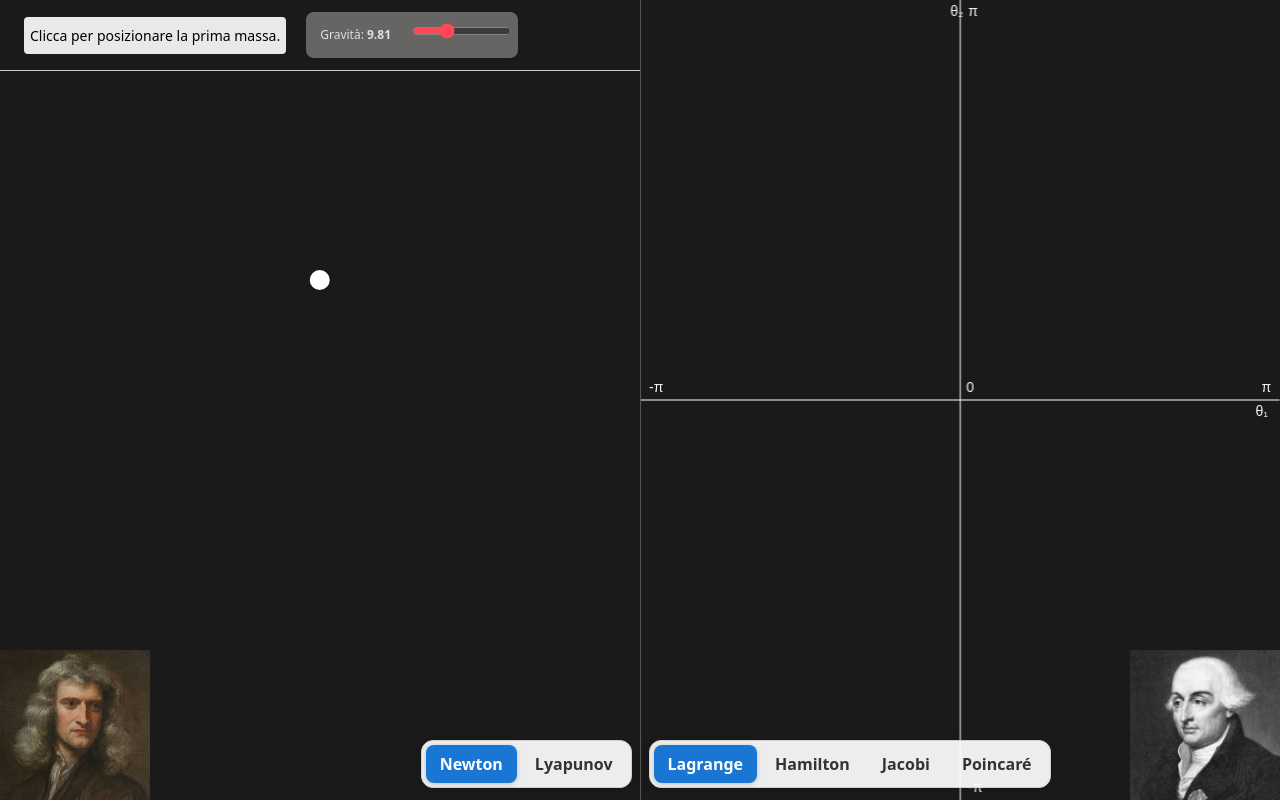
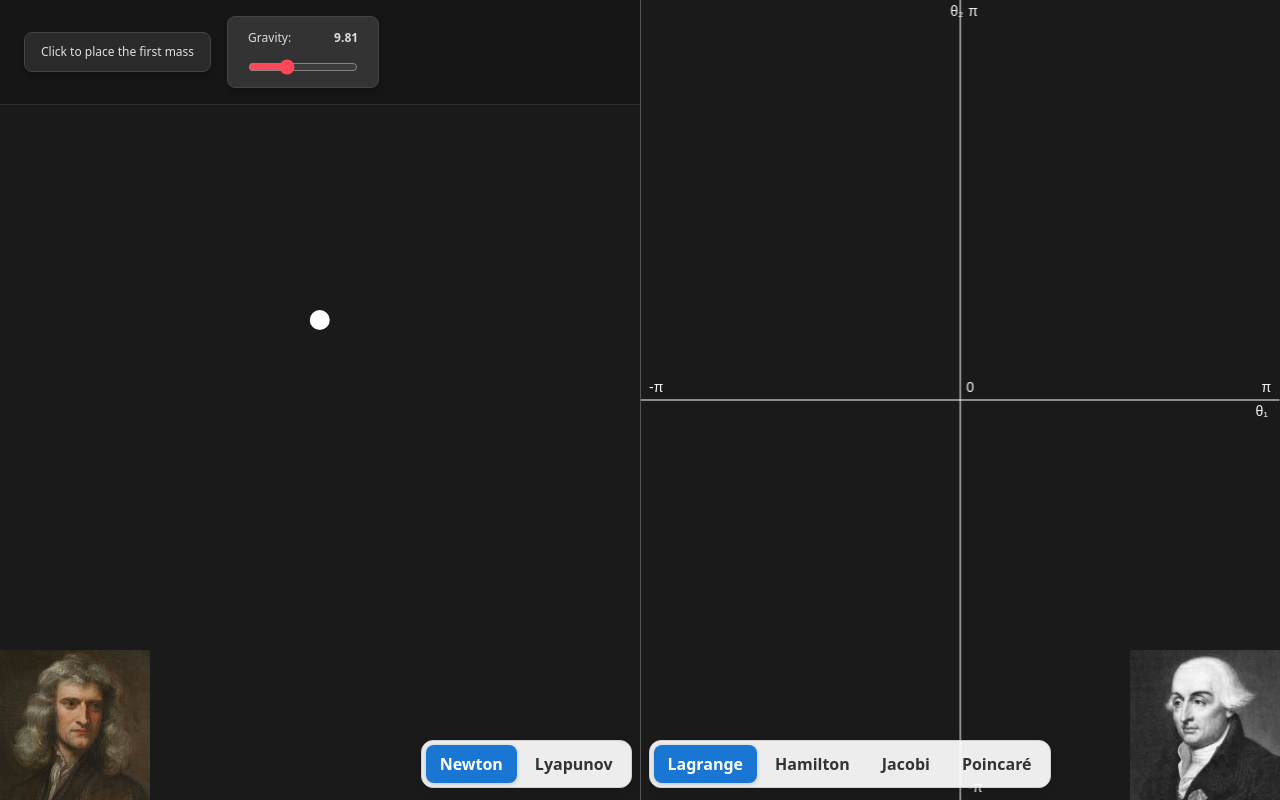
Before and after one commit to MarcoMarcoulli/LagrangeLab, a React (Vite) app in the folder lagrange-lab/: page / in a window 1280 px wide. Built offline with nearby package versions, Linux system fonts and the light colour scheme.

Commit message:
UI controls refinements

```diff
--- a/lagrange-lab/src/app/App.tsx
+++ b/lagrange-lab/src/app/App.tsx
@@ -19,6 +19,7 @@ function App()
     addChaosSwarm : internalAddChaosSwarm,
     togglePause,
     reset,
+    restart,
     } = usePendulumSimulation();
 
   const handleGravityChange = useCallback((newG: number) => {
@@ -53,6 +54,7 @@ function App()
     addChaosSwarm: handleAddChaosSwarm,
     togglePause,
     reset,
+    restart,
     gravity,
     onGravityChange: handleGravityChange,
   };
--- a/lagrange-lab/src/components/abstract/AbstractPanel.tsx
+++ b/lagrange-lab/src/components/abstract/AbstractPanel.tsx
@@ -23,7 +23,6 @@ function AbstractPanel({ simulations }: AbstractPanelProps) {
     if (!div) return;
 
     const handleNativeWheel = (e: WheelEvent) => {
-      // Ferma lo scroll della pagina e lo zoom (Ctrl + Rotella)
       e.preventDefault();
     };
 
--- a/lagrange-lab/src/components/physical/Lyapunov/LyapunovPanel.tsx
+++ b/lagrange-lab/src/components/physical/Lyapunov/LyapunovPanel.tsx
@@ -8,7 +8,6 @@ import type { Point } from '../../../types/Geometry';
 import { useCanvasViewport } from '../../../hooks/useCanvasViewport';
 import { drawMass, drawPivot, drawRod } from '../../../utils/Draw/DrawUtils';
 
-// Importiamo i renderer dal nuovo file unificato
 import {
   renderSimplePendulumScene,
   renderDoublePendulumScene
@@ -36,6 +35,7 @@ type LyapunovPanelProps = {
   ) => void;
   togglePause: () => void;
   reset: () => void;
+  restart: () => void;
 };
 
 export default function LyapunovPanel({
@@ -47,6 +47,7 @@ export default function LyapunovPanel({
   addChaosSwarm,
   togglePause,
   reset,
+  restart,
 }: LyapunovPanelProps) {
 
   const [canvasSize, setCanvasSize] = useState({ width: 0, height: 0 });
@@ -66,15 +67,16 @@ export default function LyapunovPanel({
   }), [canvasSize.width, canvasSize.height]);
 
   const instructionMessage = useMemo(() => {
-    if (!mass1) {
+    if (!mass1)
+    {
       return isPaused
-        ? 'Simulazioni in pausa. Clicca per la massa leader.'
-        : 'Clicca per posizionare la prima massa del pendolo leader.';
+        ? 'Simulations paused'
+        : 'Click to place the first mass';
     }
     if (!mass2) {
-      return 'Clicca per la seconda massa o imposta lo sciame.';
+      return 'Click to place the second mass or set the swarm of pendulums';
     }
-    return 'Premi "Scatena il Caos" per generare i cloni.';
+    return 'Press Play to start the swarm of pendulums.';
   }, [mass1, mass2, isPaused]);
 
   const resetDraft = useCallback(() => {
@@ -99,21 +101,23 @@ export default function LyapunovPanel({
 
     drawPivot(ctx, pivot);
 
-    // 1. RENDERING DELLO SCIAME ATTIVO (Fisica in corso)
     if (simulations.length > 0) {
-      // Disegniamo prima i cloni (dal secondo in poi)
-      for (let i = 1; i < simulations.length; i++) {
+      for (let i = 1; i < simulations.length; i++)
+      {
         const sim = simulations[i];
-        if (isDoubleState(sim.state)) {
+        if (isDoubleState(sim.state))
+        {
           const m1 = computeMass1Position(pivot, sim.state, sim.parameters);
           const m2 = computeMass2Position(pivot, sim.state, sim.parameters);
           renderDoublePendulumScene(ctx, pivot, m1, m2, sim.newtonTrace, sim.parameters.massRatio ?? 1, sim.color);
-        } else {
+        }
+        else
+        {
           const mPos = computeMass1Position(pivot, sim.state, sim.parameters);
           renderSimplePendulumScene(ctx, pivot, mPos, sim.newtonTrace, sim.color);
         }
       }
-      // Disegniamo il Leader per ULTIMO (sopra a tutti)
+
       const leader = simulations[0];
       if (isDoubleState(leader.state)) {
         const m1 = computeMass1Position(pivot, leader.state, leader.parameters);
@@ -125,15 +129,14 @@ export default function LyapunovPanel({
       }
     }
 
-    // 2. ANTEPRIMA DINAMICA (Mentre posizioni le masse)
     if (mass1 && !hasSimulations) {
       const dx1 = mass1.x - pivot.x;
       const dy1 = mass1.y - pivot.y;
       const L1 = Math.sqrt(dx1 * dx1 + dy1 * dy1);
       const baseTheta1 = Math.atan2(dx1, dy1);
 
-      // A. Disegna i Cloni (Sotto)
-      for (let i = 1; i < swarmSize; i++) {
+      for (let i = 1; i < swarmSize; i++)
+      {
         const pTheta1 = (!mass2) ? baseTheta1 + (i * delta) : baseTheta1;
         const pMass1 = { x: pivot.x + L1 * Math.sin(pTheta1), y: pivot.y + L1 * Math.cos(pTheta1) };
         const previewColor = `hsl(${(i * 137.5) % 360}, 70%, 60%)`;
@@ -141,7 +144,8 @@ export default function LyapunovPanel({
         drawRod(ctx, pivot, pMass1, previewColor);
         drawMass(ctx, pMass1, previewColor, true);
 
-        if (mass2) {
+        if (mass2)
+        {
           const dx2 = mass2.x - mass1.x;
           const dy2 = mass2.y - mass1.y;
           const L2 = Math.sqrt(dx2 * dx2 + dy2 * dy2);
@@ -152,12 +156,12 @@ export default function LyapunovPanel({
         }
       }
 
-      // B. Disegna il Leader (Sopra)
       const lM1 = { x: pivot.x + L1 * Math.sin(baseTheta1), y: pivot.y + L1 * Math.cos(baseTheta1) };
       drawRod(ctx, pivot, lM1, draftColor);
       drawMass(ctx, lM1, draftColor, true);
 
-      if (mass2) {
+      if (mass2)
+      {
         const dx2 = mass2.x - mass1.x;
         const dy2 = mass2.y - mass1.y;
         const L2 = Math.sqrt(dx2 * dx2 + dy2 * dy2);
@@ -205,6 +209,7 @@ export default function LyapunovPanel({
         onPlayChaos={handlePlayChaos}
         onTogglePause={togglePause}
         onReset={handleReset}
+        onRestart={restart}
         gravity={gravity}
         onGravityChange={onGravityChange}
       />
--- a/lagrange-lab/src/components/physical/Newton/NewtonControls.tsx
+++ b/lagrange-lab/src/components/physical/Newton/NewtonControls.tsx
@@ -2,17 +2,27 @@ import { ControlBarContainer, InstructionLabel, ActiveSimulationButtons, MassRat
 import '../../../styles/Controls.css';
 
 type NewtonControlsProps = {
-  instructionMessage: string; canStartSimulation: boolean; hasSimulations: boolean;
-  isPaused: boolean; onPlay: () => void; onTogglePause: () => void; onReset: () => void;
-  massRatio: number; onMassRatioChange: (value: number) => void; showDoubleOptions: boolean;
+  instructionMessage: string;
+  canStartSimulation: boolean;
+  hasSimulations: boolean;
+  isPaused: boolean;
+  onPlay: () => void;
+  onTogglePause: () => void;
+  onReset: () => void;
+  onRestart: () => void;
+  massRatio: number;
+  onMassRatioChange: (value: number) => void;
+  showDoubleOptions: boolean;
   gravity: number;
   onGravityChange: (value: number) => void;
 };
 
 export default function NewtonControls({
   instructionMessage, canStartSimulation, hasSimulations, isPaused,
-  onPlay, onTogglePause, onReset, massRatio, onMassRatioChange, showDoubleOptions, gravity, onGravityChange
+  onPlay, onTogglePause, onReset, onRestart, massRatio, onMassRatioChange, showDoubleOptions, gravity, onGravityChange
 }: NewtonControlsProps) {
+  const showGravitySlider = (!hasSimulations && !showDoubleOptions) || (hasSimulations && !canStartSimulation);
+
   return (
     <ControlBarContainer>
       <InstructionLabel text={instructionMessage} />
@@ -27,14 +37,24 @@ export default function NewtonControls({
       )}
 
       {hasSimulations && (
+        <>
         <ActiveSimulationButtons isPaused={isPaused} onTogglePause={onTogglePause} onReset={onReset} />
+        <button
+            onClick={onRestart}
+            className="action-btn btn-restart"
+          >
+            Restart
+          </button>
+        </>
       )}
 
-      {showDoubleOptions && !hasSimulations && (
+      {showDoubleOptions && (
         <MassRatioControl massRatio={massRatio} onChange={onMassRatioChange} />
       )}
 
-      <GravityControl gravity={gravity} onChange={onGravityChange} />
+      {showGravitySlider && (
+        <GravityControl gravity={gravity} onChange={onGravityChange} />
+      )}
     </ControlBarContainer>
   );
 }
--- a/lagrange-lab/src/components/physical/Newton/NewtonPanel.tsx
+++ b/lagrange-lab/src/components/physical/Newton/NewtonPanel.tsx
@@ -36,6 +36,7 @@ type NewtonPanelProps = {
   ) => void;
   togglePause: () => void;
   reset: () => void;
+  restart: () => void;
 };
 
 function NewtonPanel({
@@ -47,6 +48,7 @@ function NewtonPanel({
   addSimulation,
   togglePause,
   reset,
+  restart,
 }: NewtonPanelProps)
 {
   const [canvasSize, setCanvasSize] = useState({ width: 0, height: 0 });
@@ -59,21 +61,21 @@ function NewtonPanel({
 
   const pivot: Point = useMemo(() => ({
     x: canvasSize.width / 2,
-    y: canvasSize.height * 0.35,
+    y: canvasSize.height * 0.4,
   }), [canvasSize.width, canvasSize.height]);
 
   const instructionMessage = useMemo(() => {
     if (!mass1) {
       return isPaused
-        ? 'Simulazioni in pausa. Clicca per posizionare la prima massa.'
-        : 'Clicca per posizionare la prima massa.';
+        ? 'Simulations paused'
+        : 'Click to place the first mass';
     }
 
     if (!mass2) {
-      return 'Premi Play per aggiungere un pendolo semplice oppure posiziona la seconda massa.';
+      return 'Press Play to start a simple pendulum or click to place the second mass';
     }
 
-    return 'Premi Play per aggiungere il doppio pendolo.';
+    return 'Press Play to start the double pendulum';
   }, [mass1, mass2, isPaused]);
 
   const resetDraft = useCallback(() => {
@@ -177,6 +179,7 @@ function NewtonPanel({
         onPlay={handlePlay}
         onTogglePause={togglePause}
         onReset={handleReset}
+        onRestart={restart}
         gravity={gravity}
         onGravityChange={onGravityChange}
       />
--- a/lagrange-lab/src/components/physical/PhysicalControls.tsx
+++ b/lagrange-lab/src/components/physical/PhysicalControls.tsx
@@ -29,7 +29,7 @@ export function ActiveSimulationButtons({
         onClick={onTogglePause}
         className={`action-btn ${isPaused ? 'btn-resume' : 'btn-pause'}`}
       >
-        {isPaused ? 'Riprendi' : 'Pausa'}
+        {isPaused ? 'Resume' : 'Pause'}
       </button>
 
       <button
@@ -42,7 +42,7 @@ export function ActiveSimulationButtons({
   );
 }
 
-// 4. SLIDER RAPPORTO MASSE
+// Mass ratio slider
 export function MassRatioControl({
   massRatio, onChange
 }: {
@@ -50,12 +50,11 @@ export function MassRatioControl({
 }) {
   return (
     <div className="sliders-wrapper">
-      <label className="slider-label" style={{ width: '120px' }}>
-        Rapporto Masse: <strong>{massRatio.toFixed(2)}</strong>
+      <label className="slider-label">
+        Mass Ratio: <strong>{massRatio.toFixed(2)}</strong>
       </label>
 
       <input
-        style={{ width: '200px' }}
         type="range" min={SLIDER_MIN} max={SLIDER_MAX} step="1"
         value={massRatioToSlider(massRatio)}
         onChange={(e) => onChange(sliderToMassRatio(parseFloat(e.target.value)))}
@@ -71,12 +70,12 @@ export function GravityControl({
 }) {
   return (
     <div className="sliders-wrapper">
-      <label className="slider-label" style={{ width: '80px' }}>
-        Gravità: <strong>{gravity.toFixed(2)}</strong>
+      <label className="slider-label">
+        Gravity: <strong>{gravity.toFixed(2)}</strong>
       </label>
 
       <input
-        style={{ width: '100px', accentColor: '#ff4757' }}
+        style={{ accentColor: '#ff4757' }}
         type="range" min="0.1" max="30" step="0.1"
         value={gravity}
         onChange={(e) => onChange(parseFloat(e.target.value))}
--- a/lagrange-lab/src/components/physical/PhysicalPanel.tsx
+++ b/lagrange-lab/src/components/physical/PhysicalPanel.tsx
@@ -32,6 +32,7 @@ type PhysicalPanelProps = {
   ) => void;
   togglePause: () => void;
   reset: () => void;
+  restart: () => void;
 };
 
 function PhysicalPanel({
@@ -44,12 +45,13 @@ function PhysicalPanel({
   addChaosSwarm,
   togglePause,
   reset,
+  restart,
 }: PhysicalPanelProps) {
   const [viewMode, setViewMode] = useState<PhysicalViewMode>('newton');
 
   const containerRef = useRef<HTMLDivElement>(null);
 
-  // Blocchiamo lo scroll nativo del browser sul canvas, come in AbstractPanel
+  // Block native browser scrolling on the canvas.
   useEffect(() => {
     const div = containerRef.current;
     if (!div) return;
@@ -65,18 +67,15 @@ function PhysicalPanel({
     };
   }, []);
 
-  // Gestore per il cambio scheda: resettiamo il canvas per avere un foglio pulito
   const handleTabChange = (mode: PhysicalViewMode) => {
     if (mode !== viewMode) {
-      reset(); // Cancella le simulazioni in corso per evitare sovrapposizioni strane
+      reset();
       setViewMode(mode);
     }
   };
 
   return (
     <div className="panel-container" ref={containerRef}>
-
-      {/* 1. BARRA DELLE TAB (Pulita, senza stili inline d'emergenza) */}
       <div className="view-toggle-container" style={{right: 8}}>
         <button
           onClick={() => handleTabChange('newton')}
@@ -93,7 +92,6 @@ function PhysicalPanel({
         </button>
       </div>
 
-      {/* 2. I PANNELLI */}
       {viewMode === 'newton' && (
         <NewtonPanel
           simulations={simulations}
@@ -104,6 +102,7 @@ function PhysicalPanel({
           addSimulation={addSimulation}
           togglePause={togglePause}
           reset={reset}
+          restart={restart}
         />
       )}
 
@@ -117,6 +116,7 @@ function PhysicalPanel({
           addChaosSwarm={addChaosSwarm}
           togglePause={togglePause}
           reset={reset}
+          restart={restart}
         />
       )}
     </div>
--- a/lagrange-lab/src/hooks/usePendulumSimulation.ts
+++ b/lagrange-lab/src/hooks/usePendulumSimulation.ts
@@ -53,6 +53,22 @@ export function usePendulumSimulation() {
     }
   }, []);
 
+  const restart = useCallback(() => {
+    setSimulations(prev => prev.map(sim => ({
+      ...sim,
+      state: new Float64Array(sim.initialState),
+      newtonTrace: [],
+      lyapunovTrace: [],
+      hamiltonTrace: [],
+      hamiltonTrace2: sim.hamiltonTrace2 ? [] : undefined,
+      jacobiTrace: [],
+      poincarePoints: [],
+      poincarePoints2: [],
+    })));
+
+    setIsPaused(false);
+  }, []);
+
   const togglePause = useCallback(() => {
     setIsPaused(prev => !prev);
   }, []);
@@ -94,5 +110,6 @@ export function usePendulumSimulation() {
     addChaosSwarm,
     togglePause,
     reset,
+    restart,
   };
 }
--- a/lagrange-lab/src/simulation/PendulumSimulationEngine.ts
+++ b/lagrange-lab/src/simulation/PendulumSimulationEngine.ts
@@ -152,7 +152,8 @@ export function buildSimulation(
   return{
     id: crypto.randomUUID(),
     pivot,
-    state: initialState,
+    state: new Float64Array(initialState),
+    initialState: new Float64Array(initialState),
     parameters: initialParams,
     newtonTrace: [],
     lagrangeTrace: [],
@@ -309,8 +310,9 @@ export function buildChaosSwarm(
 
     swarm.push({
       ...leader,
-      id: crypto.randomUUID(), // Ogni clone deve avere il suo ID unico
+      id: crypto.randomUUID(),
       state: newState,
+      initialState: new Float64Array(newState),
       color: uniqueColor,
       newtonTrace: [],
       poincarePoints: [],
--- a/lagrange-lab/src/simulation/PendulumSimulationItem.ts
+++ b/lagrange-lab/src/simulation/PendulumSimulationItem.ts
@@ -5,6 +5,7 @@ export type PendulumSimulationItem = {
   id: string;
   pivot: Point;
   state: PendulumState;
+  initialState: PendulumState;
   parameters: PendulumParameters;
   newtonTrace: Point[];
   lagrangeTrace: Point[];
--- a/lagrange-lab/src/styles/Controls.css
+++ b/lagrange-lab/src/styles/Controls.css
@@ -3,72 +3,107 @@
   top: 0;
   left: 0;
   right: 0;
-  z-index: 1;
+  z-index: 10;
   display: flex;
   flex-direction: row;
   flex-wrap: wrap;
-  gap: 20px;
+  gap: 16px;
   align-items: center;
-  justify-content: left;
-  padding: 12px 24px;
-  background-color: transparent;
-  border-bottom: 1px solid #ccc;
+  justify-content: flex-start;
+  padding: 16px 24px;
+  background-color: rgba(20, 20, 20, 0.6);
+  border-bottom: 1px solid rgba(255, 255, 255, 0.1);
+
   pointer-events: none;
 }
 
+.action-column {
+  display: flex;
+  flex-direction: column;
+  gap: 12px;
+  align-items: flex-start;
+}
+
+.buttons-row {
+  display: flex;
+  flex-direction: row;
+  gap: 10px;
+}
+
 .instruction-label {
-  left: 5;
-  padding: 8px 6px;
-  background-color: rgba(255, 255, 255, 0.9);
-  border-radius: 4px;
-  font-size: 14px;
+  padding: 10px 16px;
+  background-color: #2a2a2a;
+  border: 1px solid #444;
+  border-radius: 8px;
+  font-size: 12px;
   font-weight: 500;
-  color: black;
+  color: #e0e0e0;
+  box-shadow: 0 4px 6px rgba(0, 0, 0, 0.2);
+  pointer-events: auto;
 }
 
 .action-btn {
-  padding: 8px 14px;
+  padding: 10px 16px;
   border-radius: 8px;
-  border: 1px solid #888;
+  border: none;
   color: white;
   cursor: pointer;
   font-size: 14px;
-  font-weight: bold;
+  font-weight: 600;
   pointer-events: auto;
-  transition: opacity 0.2s, transform 0.1s;
+  transition: background-color 0.2s, transform 0.1s, box-shadow 0.2s;
+  box-shadow: 0 2px 4px rgba(0,0,0,0.2);
+}
+
+.action-btn:hover {
+  transform: translateY(-1px);
+  box-shadow: 0 4px 8px rgba(0,0,0,0.3);
 }
 
 .action-btn:active {
-  transform: scale(0.95);
+  transform: scale(0.96);
 }
 
 .btn-play { background-color: #4CAF50; }
 .btn-pause { background-color: #FF9800; }
 .btn-resume { background-color: #2196F3; }
-.btn-reset { background-color: #f44336; }
+.btn-reset { background-color: #e53935; }
+.btn-restart { background-color: #5e35b1; }
 
 .btn-chaos {
-  background-color: #9c27b0;
-  box-shadow: 0 0 10px rgba(156, 39, 176, 0.5);
+  background-color: #8e24aa;
+  box-shadow: 0 0 12px rgba(156, 39, 176, 0.6);
 }
 
 .sliders-wrapper {
-  display: right;
-  gap: 15px;
+  display: flex;
+  flex-direction: column;
+  gap: 12px;
   pointer-events: auto;
-  background-color: rgba(123, 119, 119, 0.8);
-  padding: 4px;
+  background-color: #333;
+  padding: 12px 20px;
   border-radius: 8px;
+  border: 1px solid #444;
+  min-width: 70px;
+  box-shadow: 0 4px 6px rgba(0, 0, 0, 0.2);
 }
 
 .slider-label {
-  display: inline-block;
+  display: flex;
+  justify-content: space-between;
   font-size: 12px;
-  padding: 10px;
+  color: #ddd;
 }
 
 .slider-label.lyapunov {
-  color: #bdb8be;
-  font-size : 18px;
-  width: '100px'
+  font-size: 12px;
+  font-weight: bold;
+  color: #e0e0e0;
 }
+
+.sliders-wrapper input[type="range"],
+.control-group input[type="range"] {
+  width: 110px;
+  margin: 0;
+  cursor: pointer;
+}
```
Also changed, not shown: lagrange-lab/src/components/physical/Lyapunov/LyapunovControls.tsx (+15 -3 lines).
